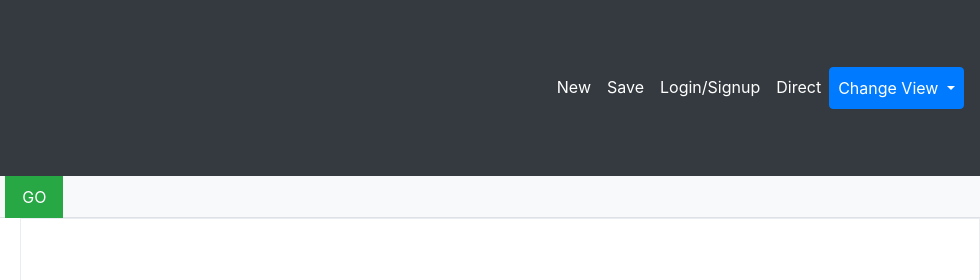
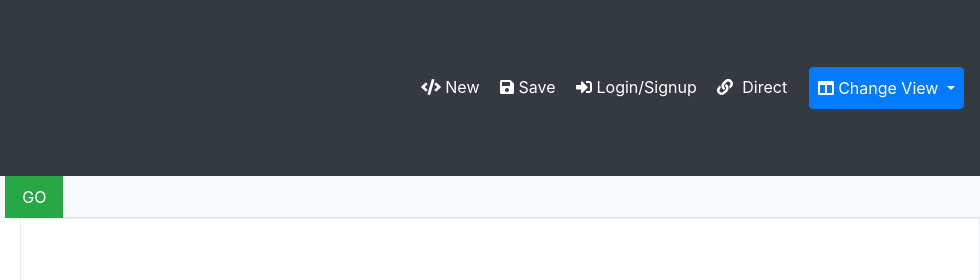
Before and after one commit to chawlautsav/chawlautsav.github.io, a plain HTML site: page index.html in a window 1280 px wide. Shown: the top 280 px of the page, 300-1280 px from the left. Drawn offline with nearby package versions, Linux system fonts and the light colour scheme.

Commit message:
Jquery and icons added

```diff
--- a/index.html
+++ b/index.html
@@ -6,7 +6,7 @@
       <meta name="viewport" content="width=device-width, initial-scale=1, shrink-to-fit=no">
        <script src="https://code.jquery.com/jquery-3.2.1.slim.min.js" integrity="sha384-KJ3o2DKtIkvYIK3UENzmM7KCkRr/rE9/Qpg6aAZGJwFDMVNA/GpGFF93hXpG5KkN" crossorigin="anonymous"></script>
       <script type="text/javascript" src="java1.js"></script>
-      <!-- <script defer src="https://use.fontawesome.com/releases/v5.0.6/js/all.js"></script> -->
+      <script defer src="https://use.fontawesome.com/releases/v5.0.6/js/all.js"></script>
       <title>eSheets</title>
       <link rel="stylesheet" type="text/css" href="abc.css">
       </style>
@@ -14,7 +14,7 @@
   <body>
 
     <nav class="navbar navbar-expand-lg navbar-dark bg-dark">
-        <a class="navbar-brand" href="http://codeshala.org/">
+        <a class="navbar-brand" href="http://codeshala.org/" target="new" data-placement="bottom"  data-toggle="popover" data-trigger="hover" data-content="eSheets is an online code editing platform, currently providing HTML,CSS and JavaScript support. Codeshala eSheets is developed by Utsav Chawla and Aarti Vishnoi, under the guidance of Vipin Khushu.">
         <img src="http://codeshala.org/assets/images/site_logo.png" style="width: 200px">
         <label class="label label-primary"> eSheets </label>
         </a>
@@ -26,24 +26,24 @@
           <ul class="navbar-nav mr-auto"></ul>
           <ul class="navbar-nav ">
               <li class="nav-item active">
-                <a class="nav-link" href="#">New <span class="sr-only">(current)</span></a>
-              </li><li class="nav-item active">
-                <a class="nav-link" href="#">Save <span class="sr-only">(current)</span></a>
-              </li>
-
+                <a class="nav-link" href="chawlautsav.github.io" target="new"><i class="fas fa-code"></i>&nbsp;New <span class="sr-only">(current)</span></a>
+              </li>&nbsp;
               <li class="nav-item active">
-                <a class="nav-link" href="#">Login/Signup</a>
-              </li>
+                <a class="nav-link" href="#" data-trigger="focus" data-toggle="popover" data-placement="bottom" data-content="Feature currently not available."><i class="fas fa-save"></i>&nbsp;Save <span class="sr-only">(current)</span></a>
+              </li>&nbsp;
               <li class="nav-item active">
-                <a class="nav-link disabled" href="#">Direct</a>
-              </li>
+                <a class="nav-link" href="#"><i class="fas fa-sign-in-alt"></i>&nbsp;Login/Signup</a>
+              </li>&nbsp;
+              <li class="nav-item active">
+                 <a class="nav-link" href="#" data-trigger="focus" data-toggle="popover" data-placement="bottom" data-content="Feature currently not available."><i class="fas fa-link"></i>&nbsp; Direct</a>
+              </li>&nbsp;&nbsp;&nbsp;
               <li class="nav-item dropdown active">
                 <a class="nav-link dropdown-toggle btn btn-primary" href="#" id="navbarDropdown" role="button" data-toggle="dropdown" aria-haspopup="true" aria-expanded="false">
-                    Change View
+                   <i class="fas fa-columns"></i> Change View
                 </a>
                 <div class="dropdown-menu" aria-labelledby="navbarDropdown">
-                    <a class="dropdown-item" onclick="view(21)">Left</a>
-                    <a class="dropdown-item" onclick="view(1)">Right</a>
+                    <a class="dropdown-item" onclick="view(21)"><i class="fas fa-align-left"></i>&nbsp;&nbsp; Left</a>
+                    <a class="dropdown-item" onclick="view(1)"><i class="fas fa-align-right"></i>&nbsp;&nbsp;Right</a>
                 </div>
               </li>
             </ul>
--- a/java1.js
+++ b/java1.js
@@ -15,7 +15,13 @@
  	      newScript.innerHTML = document.getElementById("codeJavaScript").value;
  	       headID.appendChild(newScript);
  	   }
-
-
+$(document).ready(function(){
+    $('[data-toggle="popover"]').popover();
+});
+$(document).ready(function(){
+    $("textarea").keyup(function(){
+        doIt();
+    });
+});
 
  	   function view(xsl) {var menu = document.getElementById('codeSelection'); var col3 = document.getElementById('col3'); var col9 = document.getElementById('col9'); if ( xsl == 1) {menu.setAttribute('class','nav nav-tabs bg-light justify-content-end '); col3.setAttribute('class','col-lg-3 order-2'); col9.setAttribute('class','col-lg-9 order-1'); } else if( xsl == 21) {menu.setAttribute('class','nav nav-tabs bg-light'); col3.setAttribute('class','col-lg-3 order-2'); col9.setAttribute('class','col-lg-9 order-12'); } }
```
